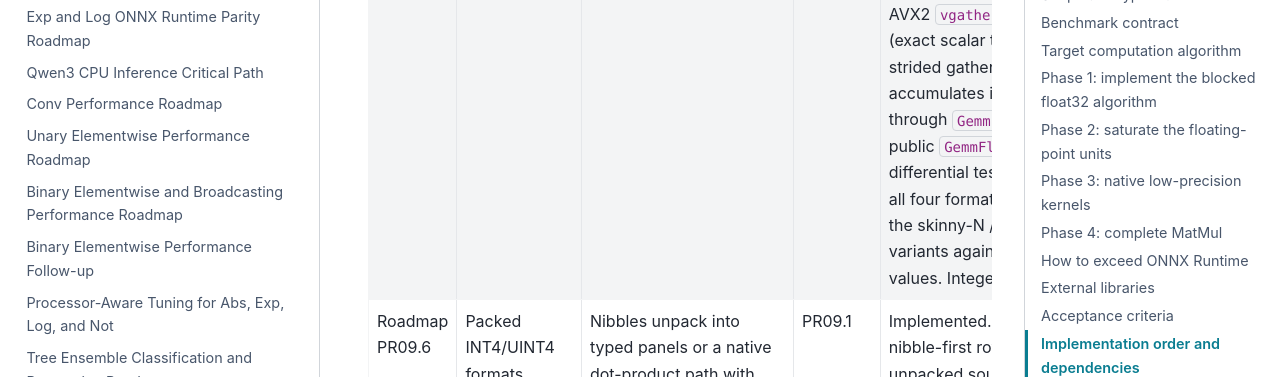
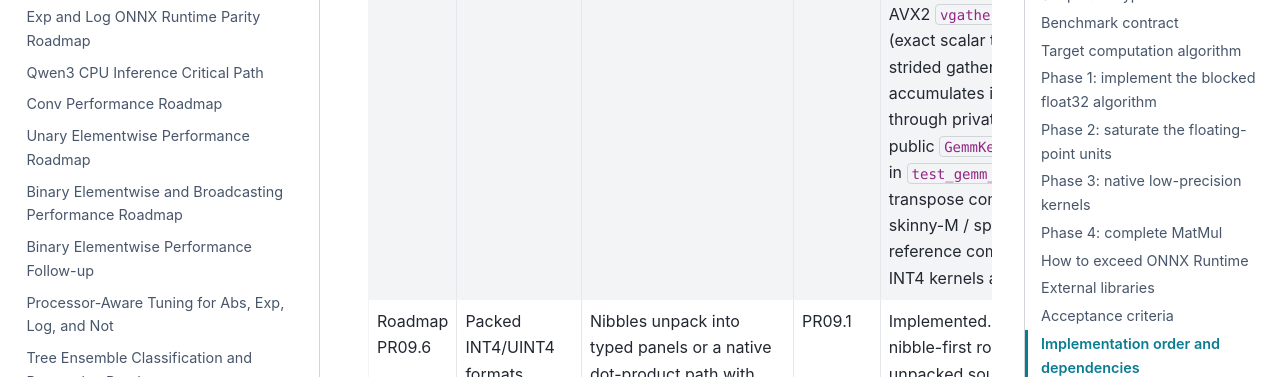
Before and after one commit to xadupre/onnx-light-cpu, a Sphinx documentation site: the page built from docs/next_steps/2026/2026_08_gemm_matmul.rst, in a window 1280 px wide and 900 px high, scrolled down 33292 px. Shown: the part 230-607 px from the top of the window. Built offline with Sphinx 7.4.7 and the PyData theme 0.15.4, drawn with Linux system fonts in a browser that asks for light colours; pages that are not in the unit, such as notebooks, are missing from menus.

Commit message:
Document kernels as public API
Co-authored-by: xadupre <22452781+xadupre@users.noreply.github.com>

```diff
--- a/docs/next_steps/2026/2026_08_gemm_matmul.rst
+++ b/docs/next_steps/2026/2026_08_gemm_matmul.rst
@@ -1309,8 +1309,8 @@ fallbacks are ordered. Completed rows remain visible so scope is not lost.
        ``GemmDecodeFloat8ToFloat32_AVX2`` (exact scalar tail, scalar fallback off
        x86) while the transposed strided gathers keep the per-element decode.
        The reduction accumulates in float32, reusing every tuned FP32 algorithm
-       through ``GemmFloat8Planned`` / ``GemmFloat8ToFloat`` and the new public
-       ``GemmFloat8WithEpilogue`` entry point. New ``GemmFloat8`` differential
+       through private Float8 planning/conversion helpers and the public
+       ``GemmKernel`` interface. New ``GemmFloat8`` differential
        tests in ``test_gemm_kernel`` cover the decode tables, all four formats,
        transpose combinations, column and K tails, and the skinny-N / skinny-M /
        split-K / direct / empty-K algorithm variants against a reference computed
```
Also changed, not shown: 4 other files.
